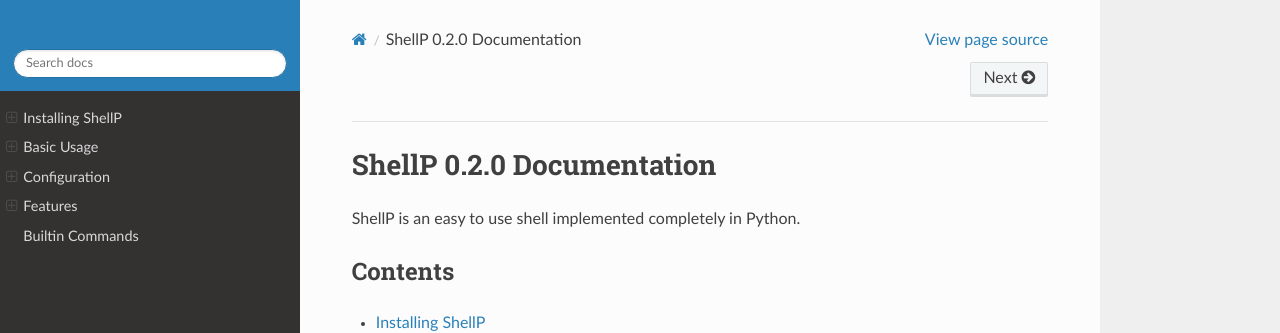
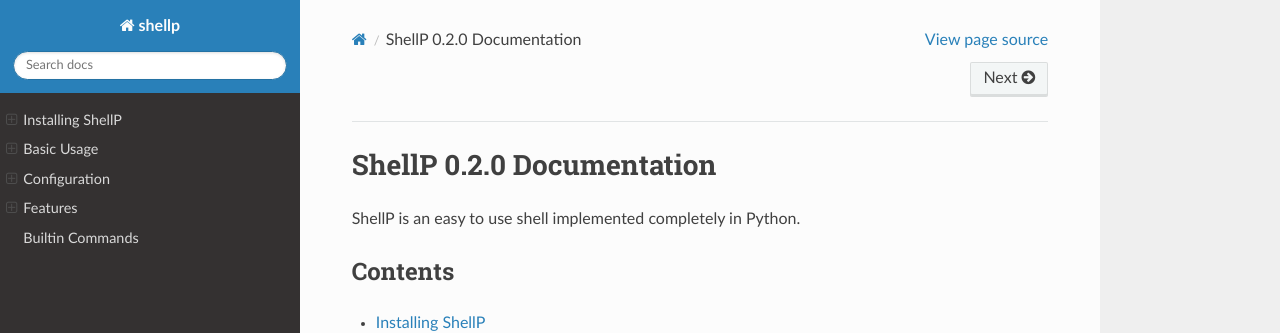
Before and after one commit to dullbananas/pysh, a Sphinx documentation site: the page built from docs/index.rst, in a window 1280 px wide. Shown: the top 333 px of the page. Built offline with Sphinx 7.4.7 and the Read the Docs theme 2.0.0, drawn with Linux system fonts in a browser that asks for light colours.

Commit message:
Remove logo

```diff
--- a/docs/conf.py
+++ b/docs/conf.py
@@ -52,7 +52,7 @@
 html_theme = 'sphinx_rtd_theme'
 
 # My logo is better than yours
-html_logo = 'img/logo_white.svg'
+#html_logo = 'img/logo_white.svg'
 
 # Theme options are theme-specific and customize the look and feel of a theme
 # further.  For a list of options available for each theme, see the
@@ -61,7 +61,7 @@
 	'canonical_url': 'https://shellp.readthedocs.io/en/latest/',
 	'collapse_navigation': False,
 	'display_version': False,
-	'logo_only': True,
+	'logo_only': False,
 	'navigation_depth': -1,
 	'prev_next_buttons_location': 'both',
 	'style_external_links': True,
```
